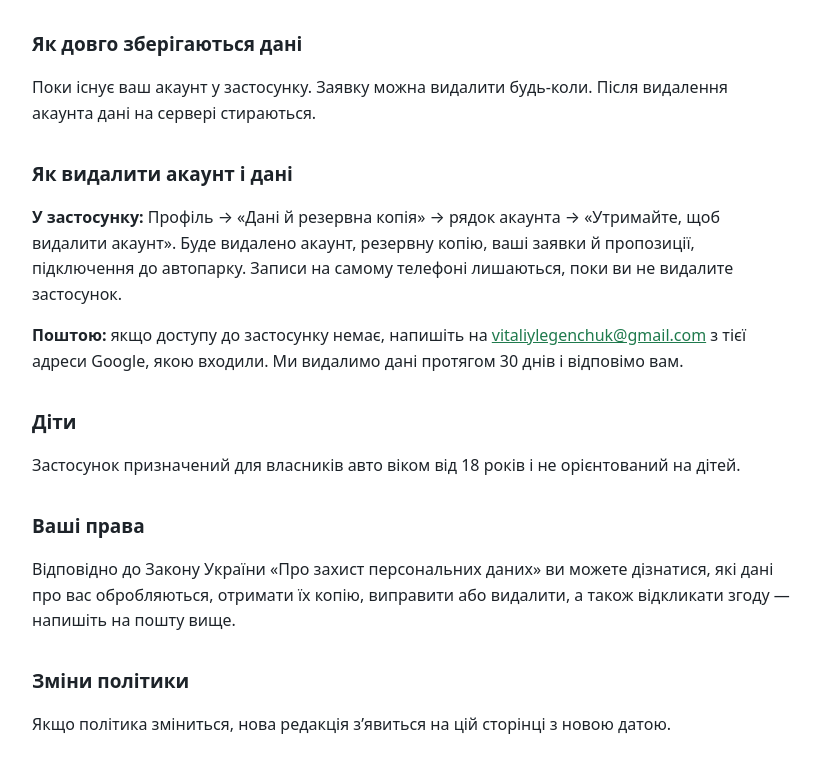
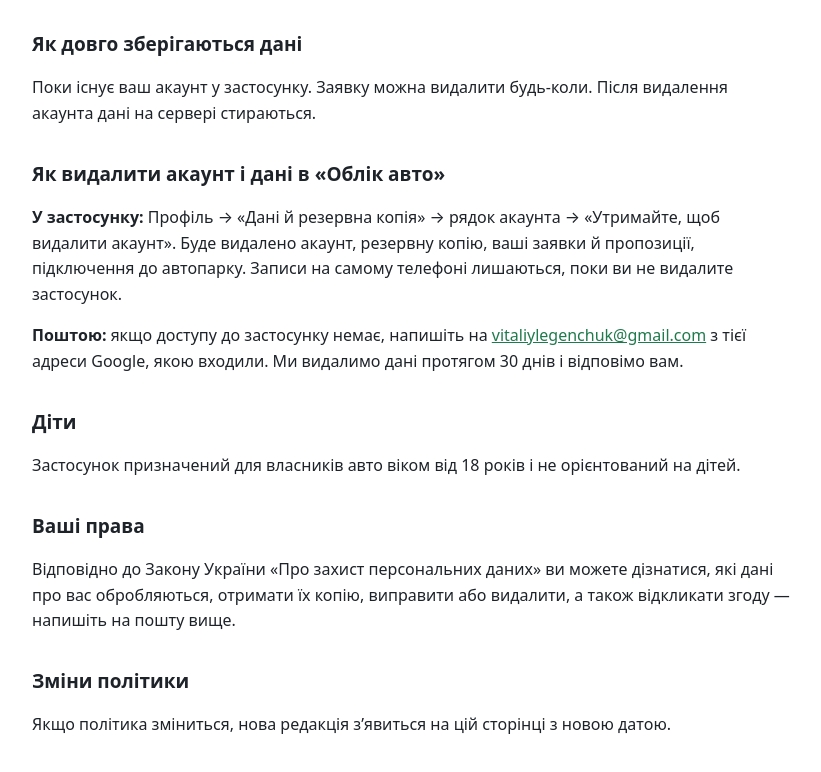
Before and after one commit to vitaliylegenchuk-dot/oblik-avto-data, a plain HTML site: page privacy/index.html in a window 1280 px wide. Shown: the part 2000-2772 px from the top of the page, without its empty margins (228-1049 px from the left). Drawn offline with Linux system fonts and the light colour scheme.

Commit message:
Політика: якір #delete
Co-Authored-By: Claude Opus 5.5 <noreply@anthropic.com>
Claude-Session: https://claude.ai/code/session_01Htf4WdBtY8EL5kJGGDDQFz

```diff
--- a/privacy/index.html
+++ b/privacy/index.html
@@ -63,7 +63,7 @@ th{color:var(--mut);font-weight:600}
 <h2>Як довго зберігаються дані</h2>
 <p>Поки існує ваш акаунт у застосунку. Заявку можна видалити будь-коли. Після видалення акаунта дані на сервері стираються.</p>
 
-<h2>Як видалити акаунт і дані</h2>
+<h2 id="delete">Як видалити акаунт і дані в «Облік авто»</h2>
 <p><b>У застосунку:</b> Профіль → «Дані й резервна копія» → рядок акаунта → «Утримайте, щоб видалити акаунт». Буде видалено акаунт, резервну копію, ваші заявки й пропозиції, підключення до автопарку. Записи на самому телефоні лишаються, поки ви не видалите застосунок.</p>
 <p><b>Поштою:</b> якщо доступу до застосунку немає, напишіть на <a href="mailto:vitaliylegenchuk@gmail.com">vitaliylegenchuk@gmail.com</a> з тієї адреси Google, якою входили. Ми видалимо дані протягом 30 днів і відповімо вам.</p>
 
```
